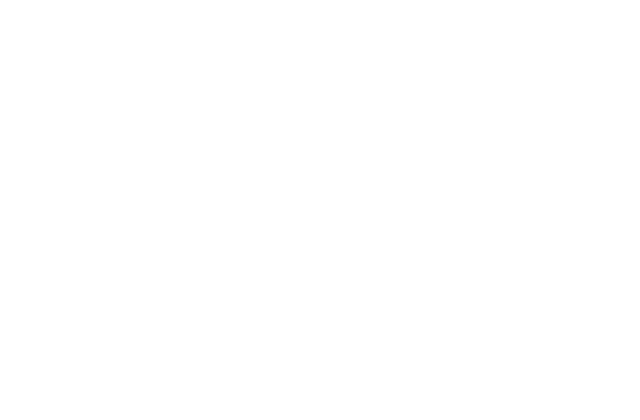
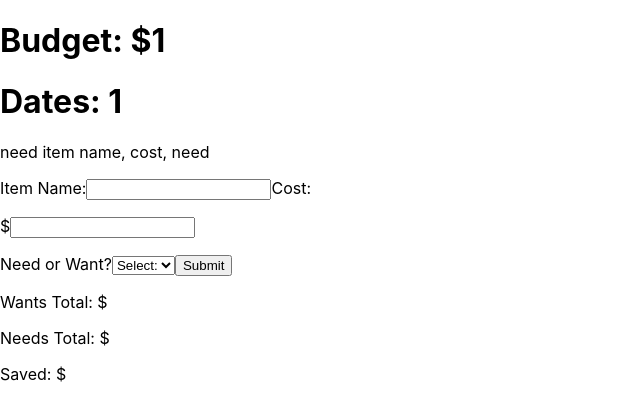
Before and after one commit to MsDanaTeacher/piggybank, a React (Create React App) app in the folder client/: page /spendingtracker/1/1/1 in a window 1280 px wide. Before the commit this address had no page. Shown: the top 420 px of the page, without its empty margins (0-640 px from the left). Built offline with nearby package versions, Linux system fonts and the light colour scheme.

Commit message:
weekly spending and items post requests working

```diff
--- a/client/src/App.js
+++ b/client/src/App.js
@@ -5,6 +5,7 @@
 import Signup from './components/Signup';
 import Landing from './components/Landing';
 import Home from './components/Home';
+import SpendingTracker from './components/SpendingTracker';
 
 function App() {
   const [user, setUser] = useState({ username: "" })
@@ -33,6 +34,7 @@
           <Route path="/login" element={<Login user={user} setUser={setUser}/>}/>
           <Route path="/signup" element={<Signup setUser={setUser}/>}/>
           <Route path="/home" element={<Home user={user} setUser={setUser}/>}/>
+          <Route path="/spendingtracker/:id/:budget/:date" element={<SpendingTracker user={user}/>}/>
           <Route path="/" element={<Landing />}/>
         </Routes>
     </Router>
--- a/client/src/components/Home.js
+++ b/client/src/components/Home.js
@@ -1,13 +1,23 @@
 import React from 'react'
 import { useState } from 'react'
+import HomepageForm from './HomepageForm'
 import Logout from './Logout'
 export default function Home({ user, setUser }) {
+  const [button, setButton] = useState(false)
+
+  function handleButtonClick(){
+    setButton(button => !button)
+  }
 
   return (
     <>
     <div>
         Welcome back {user.username}!
     </div>
+    <button onClick={handleButtonClick}>
+      Track Weekly Spending
+    </button>
+    {button ? <HomepageForm user={user}/> : null}
     <Logout setUser={setUser}/>
     </>
   )
--- /dev/null
+++ b/client/src/components/HomepageForm.js
@@ -0,0 +1,106 @@
+import React from "react";
+import { useState } from "react";
+import { useNavigate } from "react-router-dom";
+import DatePicker from "react-datepicker";
+import "react-datepicker/dist/react-datepicker.css";
+
+export default function HomepageForm({ user }) {
+const navigate = useNavigate()
+  const formBody = {
+    budget: "",
+    date: "",
+  };
+  const [dateRange, setDateRange] = useState([null, null]);
+  const [formData, setFormData] = useState({ ...formBody });
+
+  function handleBudgetChange(e) {
+    setFormData({
+      ...formData,
+      [e.target.name]: e.target.value,
+    });
+    console.log(formData);
+  }
+
+  function formatDate(date) {
+    const options = { year: "numeric", month: "long", day: "numeric" };
+    return new Date(date).toLocaleDateString(undefined, options);
+  }
+
+
+  function handleDateChange(date, index) {
+    const newDateRange = [...dateRange];
+    newDateRange[index] = date;
+    setDateRange(newDateRange);
+
+    setFormData({
+      ...formData,
+      date: newDateRange.map((date) => (date ? formatDate(date) : "")),
+    });
+
+    console.log(formData);
+  }
+
+  function formatDateRange(dateRange) {
+    const formattedDates = dateRange.map((date) => {
+      const options = { month: 'long', day: 'numeric', year: 'numeric' };
+      return new Date(date).toLocaleDateString(undefined, options);
+    });
+
+    return formattedDates.join(' - ');
+  }
+
+  function handleFormSubmit(e) {
+    e.preventDefault();
+    let token = localStorage.getItem("jwtToken");
+    if (user) {
+    const dateRangeString = formatDateRange(formData.date);
+      fetch("/weekly_spendings", {
+        method: "POST",
+        headers: {
+          Authorization: `Bearer ${token}`,
+          "Content-Type": "application/json",
+        },
+        body: JSON.stringify({
+            budget: formData.budget,
+            date: dateRangeString
+        }),
+      })
+        .then((r) => {
+          if (r.ok) {
+            return r.json();
+          } else {
+            throw new Error("Try again");
+          }
+        })
+        .then((data) => {
+          alert("created new weekly spending!");
+          console.log(data.date);
+          navigate(`/spendingtracker/${data.id}/${data.budget}/${data.date}`)
+        })
+        .catch((error) => {
+          alert("nope");
+        });
+    }
+  }
+  return (
+    <form
+      onChange={(e) => handleBudgetChange(e)}
+      onSubmit={(e) => handleFormSubmit(e)}
+    >
+      <label>Budget:</label>
+      <div>
+        $<input type="number" name="budget" value={formData.budget} />
+      </div>
+      <label>Date Range:</label>
+      <DatePicker
+        selected={dateRange[0]}
+        onChange={(date) => handleDateChange(date, 0)}
+      />
+      <DatePicker
+        selected={dateRange[1]}
+        onChange={(date) => handleDateChange(date, 1)}
+      />
+      <button type="submit">Submit</button>
+    </form>
+  );
+}
--- /dev/null
+++ b/client/src/components/SpendingTracker.js
@@ -0,0 +1,97 @@
+import React from "react";
+import { useState } from "react";
+import { useParams } from "react-router-dom";
+
+export default function SpendingTracker({ user }) {
+  const { id, budget, date } = useParams();
+  const formBody = {
+    item: "",
+    cost: "",
+    need: "",
+  };
+  const [formData, setFormData] = useState({ ...formBody });
+
+  function handleSpendingChange(e) {
+    setFormData({
+      ...formData,
+      [e.target.name]: e.target.value,
+    });
+    console.log(formData);
+  }
+
+  function handleSpendingSubmit(e) {
+    e.preventDefault();
+    let token = localStorage.getItem("jwtToken");
+    if(user){
+        fetch("/items", {
+            method: "POST",
+            headers: {
+                Authorization: `Bearer ${token}`,
+                "Content-Type": "application/json",
+            },
+            body: JSON.stringify({
+                weekly_spending_id: id,
+                date: date,
+                need: formData.need,
+                cost: formData.cost,
+                item: formData.item
+            })
+        })
+        .then((r) => {
+            if(r.ok){
+                return r.json()
+            } else {
+                throw new Error("Try again")
+            }
+        })
+        .then((data) => {
+            console.log(data, 'spending habits')
+        })
+    }
+  }
+  return (
+    <>
+      <h1>Budget: ${budget}</h1>
+      <h1>Dates: {date}</h1>
+      <form onSubmit={(e) => handleSpendingSubmit(e)}>
+        <p>need item name, cost, need</p>
+        <label>Item Name:</label>
+        <input
+          type="text"
+          name="item"
+          value={formData.item}
+          onChange={(e) => handleSpendingChange(e)}
+        />
+        <label>Cost:</label>
+        <p>
+          $
+          <input
+            type="number"
+            name="cost"
+            value={formData.cost}
+            onChange={(e) => handleSpendingChange(e)}
+          />
+        </p>
+        <label>Need or Want?</label>
+        <select
+          name="need"
+          value={formData.need}
+          onChange={(e) => handleSpendingChange(e)}
+        >
+          <option value="">Select:</option>
+          <option value="true">Need</option>
+          <option value="false">Want</option>
+        </select>
+        <button type="submit">Submit</button>
+      </form>
+      <p>Wants Total: $</p>
+      <p>Needs Total: $</p>
+      <p>Saved: $</p>
+    </>
+  );
+}
+
+
+// To dos:
+// Update wants total, needs total, saved total using a patch request for the weekly spending instance. then, update it on the
+// front end to reflect this, I think its either useffect or usestate to reflect the change
```
Also changed, not shown: 1 other file (tests, documents, lock files or other folders).
